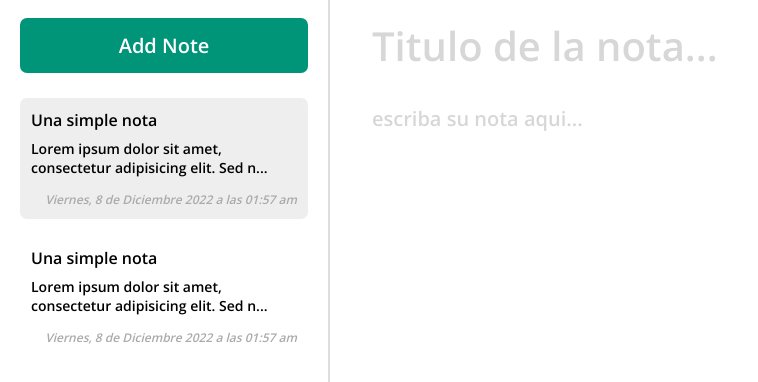
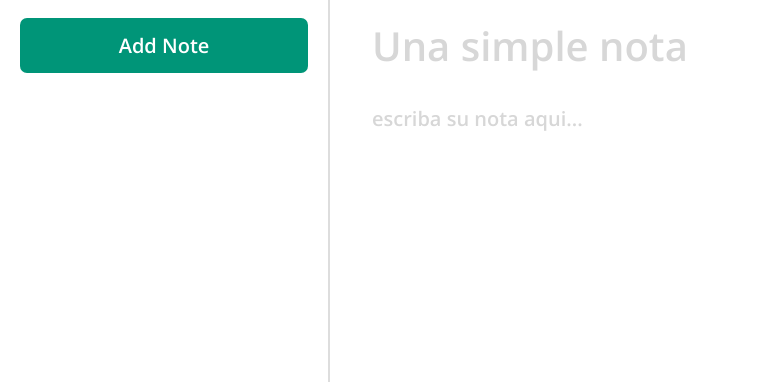
Before and after one commit to JoshuaGVC/Note-app, a React (Vite) app: page / in a window 1280 px wide. Shown: the top 382 px of the page, without its empty margins (0-758 px from the left). Built offline with nearby package versions, Linux system fonts and the light colour scheme.

Commit message:
WIP(Home):card

```diff
--- a/src/App.tsx
+++ b/src/App.tsx
@@ -1,30 +1,38 @@
 import AddButton from './components/AddButton'
-import CardNote from './components/CardNote'
+import CardList, { ICardNote } from './components/CardList'
 import  WrapperGeneral from './components/WrapperGeneral'
 import Sidebar from './components/Sidebar'
 import {RigthColumn} from './components/RigthColumn'
 import TitleEdit from './components/TitleEdit'
 import Paragraph from './components/Paragraph'
+import { useState } from 'react'
 
 const App = () => {
+  const [cardsList, setCardsList] = useState<ICardNote[]>([])
+
+  const addCard = ()=>{
+    const newCard = {
+      title : "Una simple nota",
+      description : "Lorem ipsum dolor sit amet, consectetur adipisicing elit. Sed nemo labore aliquam doloremque exercitationem necessitatibus voluptates ex quia porro iure eius sequi, consequuntur veniam, libero ullam vero iste. Vero, maiores.",
+      date : "Viernes, 8 de Diciembre 2022 a las 01:57 am",
+      selected: false,
+    }
+
+    const addedNote = (prev:ICardNote[])=>{
+      return [...prev, newCard]
+    }
+
+    setCardsList(addedNote)
+  }
+
   return (
     <>
     <WrapperGeneral>
       <Sidebar>
-        <AddButton onClick={() => alert('se me aclickeado')}/>
-        <CardNote
-          title="Una simple nota"
-          description="Lorem ipsum dolor sit amet, consectetur adipisicing elit. Sed nemo labore aliquam doloremque exercitationem necessitatibus voluptates ex quia porro iure eius sequi, consequuntur veniam, libero ullam vero iste. Vero, maiores."
-          date="Viernes, 8 de Diciembre 2022 a las 01:57 am"
-          onClick={ () => alert('dasdasd')}
-          selected
-        />
-        <CardNote
-          title="Una simple nota"
-          description="Lorem ipsum dolor sit amet, consectetur adipisicing elit. Sed nemo labore aliquam doloremque exercitationem necessitatibus voluptates ex quia porro iure eius sequi, consequuntur veniam, libero ullam vero iste. Vero, maiores."
-          date="Viernes, 8 de Diciembre 2022 a las 01:57 am"
-          onClick={ () => alert('dasdasd')}
-          selected={false}
+        <AddButton onClick={addCard}/>
+        <CardList
+          actionNote={()=>{}}
+          items={cardsList}
         />
       </Sidebar>
       <RigthColumn>
--- a/src/components/CardNote/CardNote.d.ts
+++ b/src/components/CardList/CardList.d.ts
@@ -5,3 +5,8 @@ export interface ICardNote {
     date: string;
     onClick?: () => void;
 }
+
+export interface ICardList{
+    items: ICardNote[];
+    actionNote: (index: number)=> void;
+}
--- /dev/null
+++ b/src/components/CardList/CardList.tsx
@@ -0,0 +1,26 @@
+import { FC } from 'react'
+import { Card, Date, Paragraph, Title } from './CardNote.styled'
+import { ICardList, ICardNote } from './CardList.d';
+
+const CardNote: FC<ICardList> = ({ items, actionNote }) => {
+  return (
+    <>
+    {
+      items.map((item: ICardNote, index:number) => (
+        <Card
+          key={`item-${index}`}
+          selected={item.selected}
+          onClick={item.onClick}>
+          <Title>{item.title}</Title>
+          <Paragraph as="p">{item.description.substring(0, 63)}...</Paragraph>
+          <Date>{item.date}</Date>
+        </Card>
+
+      ))
+
+    }
+    </>
+  )
+}
+
+export default CardNote
--- /dev/null
+++ b/src/components/CardList/index.ts
@@ -0,0 +1,3 @@
+import CardNote from './CardList';
+export type { ICardNote } from './CardList.d';
+export default CardNote;
--- a/src/components/CardNote/CardNote.tsx
+++ /dev/null
@@ -1,15 +0,0 @@
-import { FC } from 'react'
-import { Card, Date, Paragraph, Title } from './CardNote.styled'
-import { ICardNote } from './CardNote.d';
-
-const CardNote: FC<ICardNote> = ({ selected, title, description, date, onClick }) => {
-  return (
-    <Card selected={selected} onClick={onClick}>
-      <Title>{title}</Title>
-      <Paragraph as="p">{description.substring(0, 63)}...</Paragraph>
-      <Date>{date}</Date>
-    </Card>
-  )
-}
-
-export default CardNote
--- a/src/components/CardNote/index.ts
+++ /dev/null
@@ -1,3 +0,0 @@
-import CardNote from './CardNote';
-export type { ICardNote } from './CardNote.d';
-export default CardNote;
--- a/src/components/Paragraph/Paragraph.styled.ts
+++ b/src/components/Paragraph/Paragraph.styled.ts
@@ -2,10 +2,12 @@ import styled from 'styled-components';
 interface IParagraph{
     defaulTextColor : boolean;
 }
-export const Wrapper = styled.p<IParagraph>`
+export const Wrapper = styled.div<IParagraph>`
     font-family: 'Open Sans';
     font-weight: 400;
     font-size: 20px;
     line-height: 27px;
-    color: ${props => props.defaulTextColor ? "#d7d7d7" : "#000" }
+    color: ${props => props.defaulTextColor ? "#d7d7d7" : "#000" };
+    outline: 0;
+
 `
--- a/src/components/Paragraph/Paragraph.tsx
+++ b/src/components/Paragraph/Paragraph.tsx
@@ -1,31 +1,41 @@
-import { FocusEventHandler, FormEvent, useState } from 'react';
-import { Wrapper } from './Paragraph.styled'
+import { FormEvent, useState } from "react";
+import { Wrapper } from "./Paragraph.styled";
 
 const Paragraph = () => {
-  const [defaultText, setDefaultText] = useState("escriba su nota aqui...");
-  const [colorText, setColorText] = useState(true)
+  const texto = "escriba su nota aqui..."
+  const [defaultText, setDefaultText] = useState(texto);
+  const [colorText, setColorText] = useState(true);
 
   const handlerOnBlur = (event: FormEvent<HTMLParagraphElement>) => {
-    const text = (event.target as HTMLParagraphElement).textContent;
-    if (!text) {
-      setColorText(true)
-      setDefaultText("escriba su nota aqui...")
+    const html = (event.target as HTMLParagraphElement).innerHTML;
+    const contenido = (event.target as HTMLParagraphElement).textContent;
+
+    if (!html || contenido === "") {
+      setColorText(true);
+      setDefaultText(texto);
       return;
     }
-
-    setDefaultText(text as string)
+    setDefaultText(html as string);
   };
 
   const handlerOnFocus = () => {
-    if (defaultText === "escriba su nota aqui...") {
-      setDefaultText("")
+    if (defaultText === texto) {
+      setDefaultText("");
     }
   };
 
+  return (
+    <Wrapper
+      defaulTextColor={colorText}
+      onInput={() => setColorText(false)}
+      onFocus={handlerOnFocus}
+      onBlur={handlerOnBlur}
+      dangerouslySetInnerHTML={{__html : defaultText}}
+      suppressContentEditableWarning={true}
+      contentEditable
+    >
+    </Wrapper>
+  );
+};
 
-  return (
-    <Wrapper defaulTextColor={colorText} onInput={() => setColorText(false)} onFocus={handlerOnFocus} onBlur={handlerOnBlur} contentEditable suppressContentEditableWarning={true}>{defaultText}</Wrapper>
-  )
-}
-
-export default Paragraph
+export default Paragraph;
--- a/src/components/TitleEdit/TitleEdit.tsx
+++ b/src/components/TitleEdit/TitleEdit.tsx
@@ -4,7 +4,7 @@ import { Title } from "./Title.styled";
 
 
 const TitleEdit = () => {
-  const defaultText = "Titulo de la nota...";
+  const defaultText = "Una simple nota";
   const [content, setContent] = useState(defaultText);
   const [textColor, setTextColor] = useState(true)
 
@@ -19,7 +19,7 @@ const TitleEdit = () => {
   };
 
   const handlerOnFocus = () => {
-    if (content === "Titulo de la nota...") {
+    if (content === "Una simple nota") {
       setContent("");
     }
   };
```
Also changed, not shown: src/components/CardList/CardNote.styled.ts (renamed from src/components/CardNote/CardNote.styled.ts), 1 other file (tests, documents, lock files or other folders).
